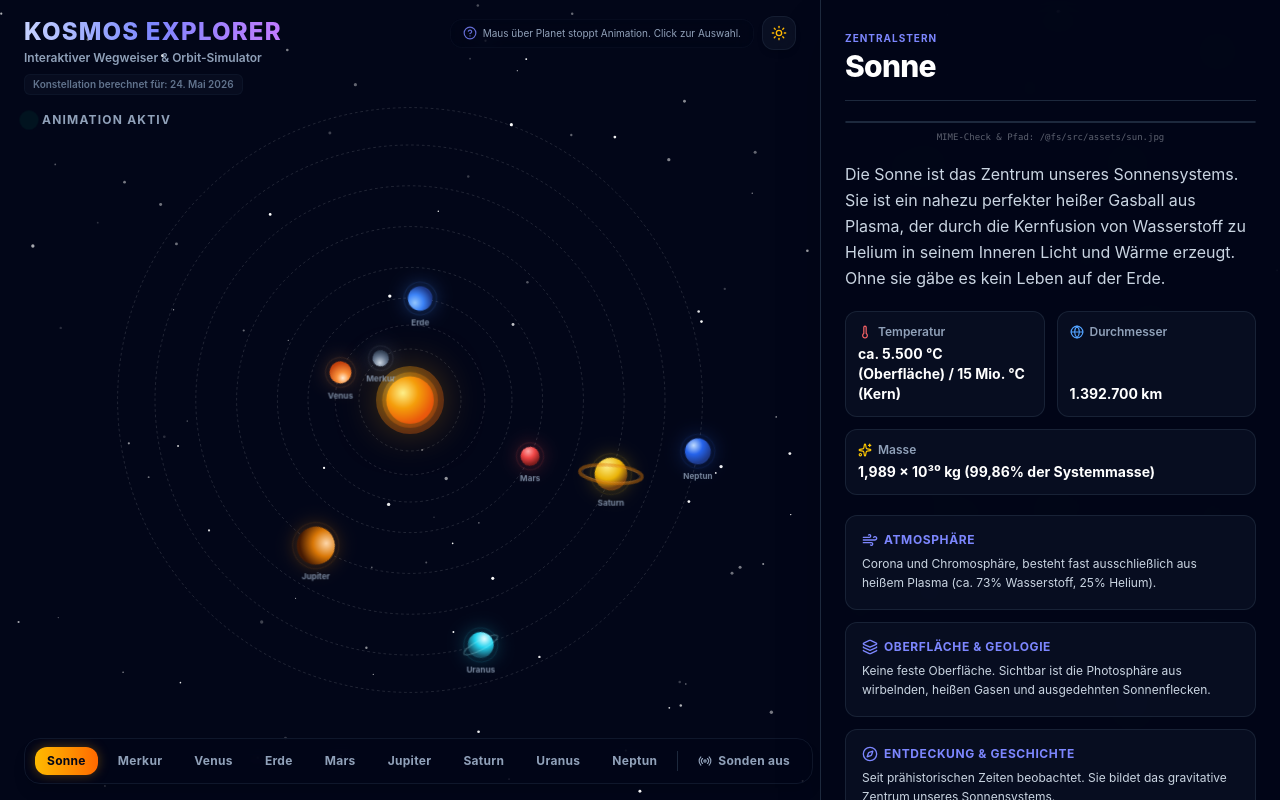
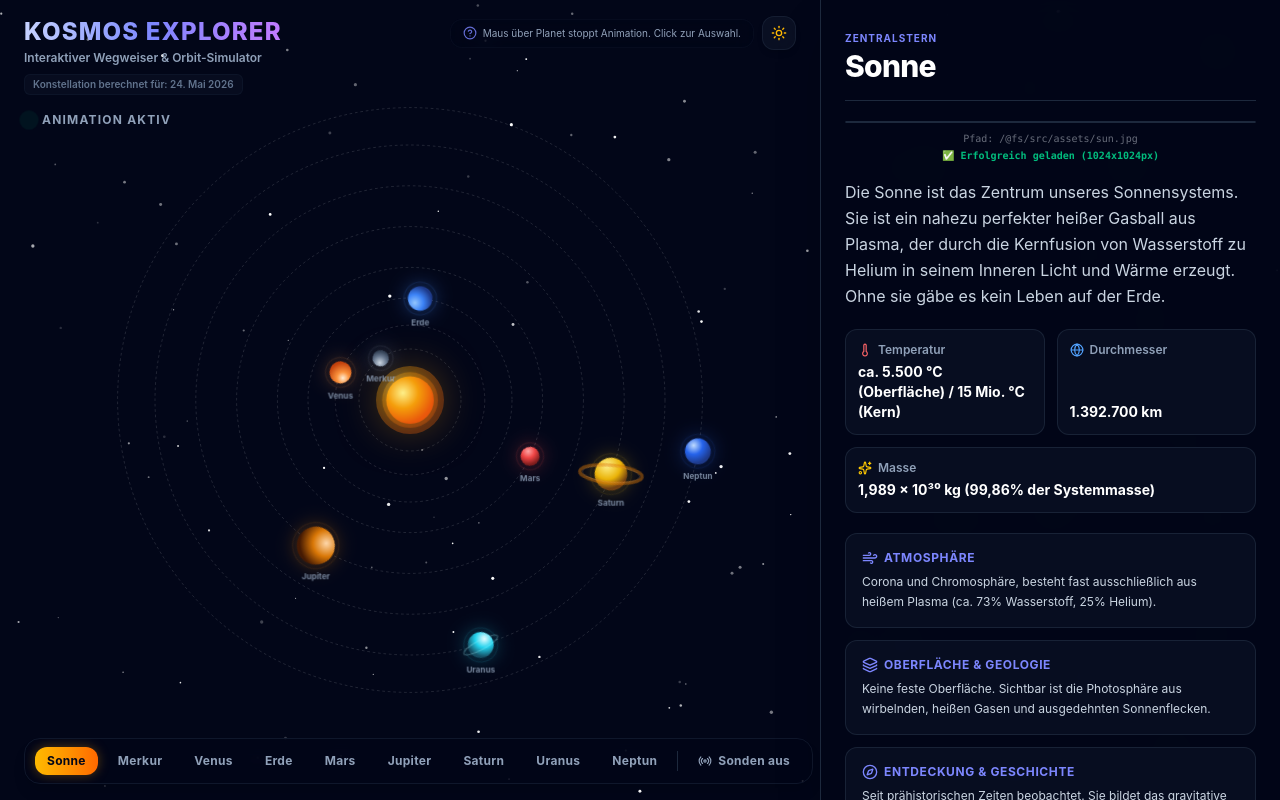
Before and after one commit to ish-michael/solarsystem, a React (Vite) app: page / in a window 1280 px wide. Built offline with nearby package versions, Linux system fonts and the light colour scheme.

Commit message:
Add dynamic image load success/error feedback directly to detail panel UI

```diff
--- a/src/components/DetailPanel.tsx
+++ b/src/components/DetailPanel.tsx
@@ -1,4 +1,4 @@
-import { useEffect } from 'react';
+import { useEffect, useState } from 'react';
 import type { Planet, SunData } from '../types';
 import { Sparkles, Thermometer, Globe, Compass, Clock, Milestone, Wind, Layers } from 'lucide-react';
 
@@ -24,6 +24,15 @@ export default function DetailPanel({
   const temp = selectedPlanet ? selectedPlanet.tempC : sunData.tempC;
   const diameter = selectedPlanet ? selectedPlanet.diameterKm : sunData.diameterKm;
   const imagePath = selectedPlanet ? selectedPlanet.imagePath : sunData.imagePath;
+
+  const [loadStatus, setLoadStatus] = useState<'loading' | 'success' | 'error'>('loading');
+  const [imageMeta, setImageMeta] = useState<string>('');
+
+  // Reset load status when imagePath changes
+  useEffect(() => {
+    setLoadStatus('loading');
+    setImageMeta('');
+  }, [imagePath]);
 
   // Diagnostic fetch to verify image loading payload
   useEffect(() => {
@@ -145,6 +154,14 @@ export default function DetailPanel({
           src={imagePath}
           alt={`NASA Teleskopaufnahme von ${title}`}
           className="w-full h-48 sm:h-64 lg:h-72 object-cover group-hover:scale-105 transition-transform duration-700 select-none"
+          onLoad={(e) => {
+            setLoadStatus('success');
+            const target = e.currentTarget;
+            setImageMeta(`${target.naturalWidth}x${target.naturalHeight}px`);
+          }}
+          onError={() => {
+            setLoadStatus('error');
+          }}
         />
         {/* Dynamic atmospheric radial glow outline matching planet colors */}
         <div
@@ -155,8 +172,13 @@ export default function DetailPanel({
           }}
         />
       </div>
-      <div className="text-[9px] text-center opacity-40 -mt-3 mb-4 font-mono break-all">
-        MIME-Check & Pfad: {imagePath}
+      <div className="text-[10px] text-center -mt-3 mb-4 font-mono break-all flex flex-col gap-0.5">
+        <div className="opacity-45">Pfad: {imagePath}</div>
+        <div className="font-bold flex items-center justify-center gap-1.5">
+          {loadStatus === 'loading' && <span className="text-amber-500 animate-pulse">⏳ Lädt Bild...</span>}
+          {loadStatus === 'success' && <span className="text-emerald-500">✅ Erfolgreich geladen ({imageMeta})</span>}
+          {loadStatus === 'error' && <span className="text-red-500">❌ Fehler beim Laden (Bilddatei nicht lesbar)</span>}
+        </div>
       </div>
 
       {/* Description */}
```
